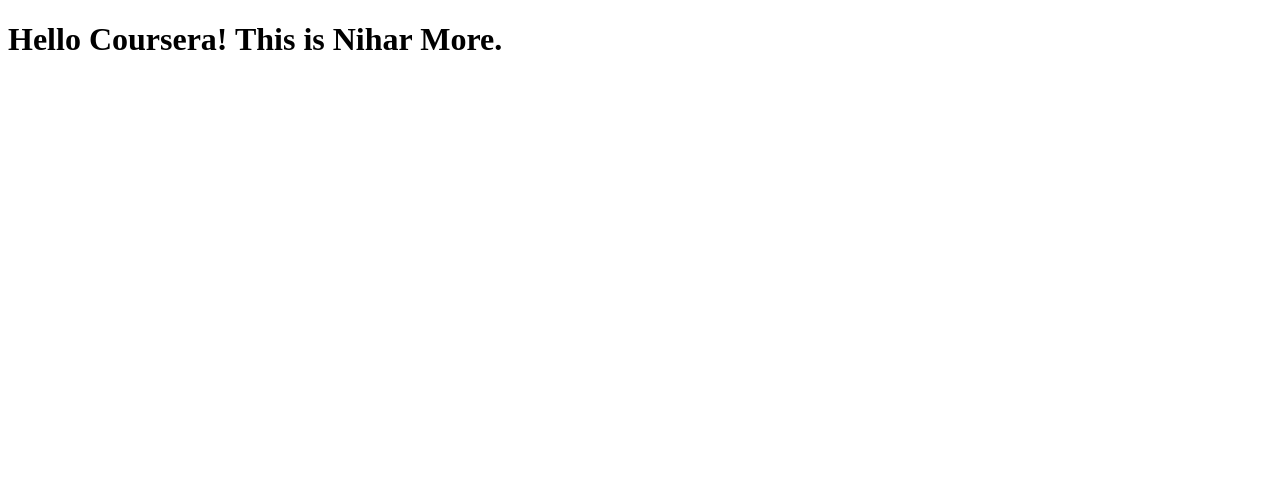
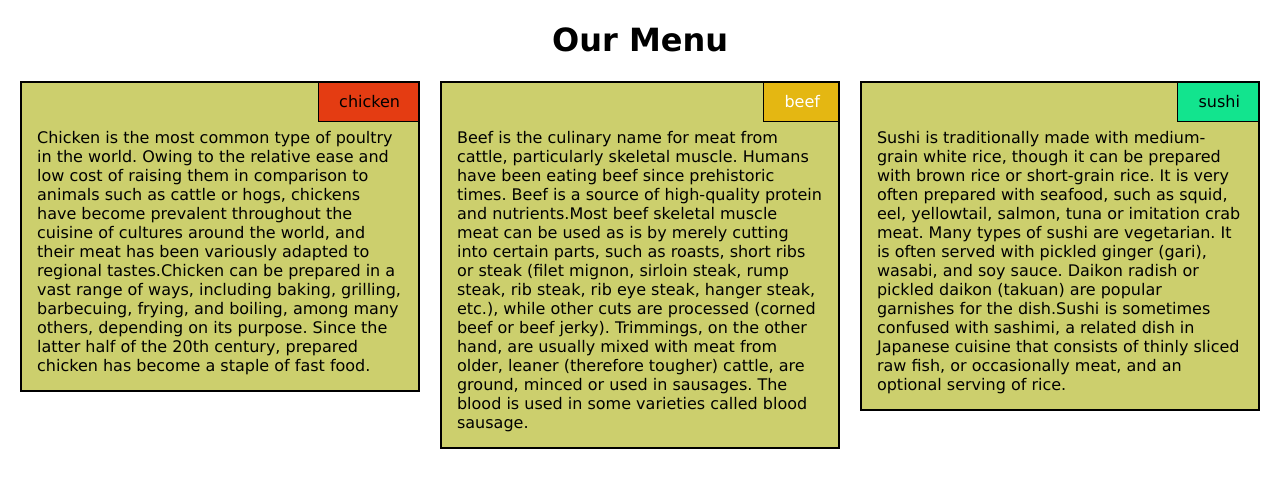
Before and after one commit to nihar-more/module2_soln, a plain HTML site: page module_2_soln/index.html in a window 1280 px wide. Drawn offline with Linux system fonts and the light colour scheme.

Commit message:
Final Soln

```diff
--- /dev/null
+++ b/module_2_soln/css/style.css
@@ -0,0 +1,83 @@
+* {
+    box-sizing: border-box;
+  }
+
+  body {
+    font-family: Verdana, Geneva, sans-serif;
+    margin:0px 10px;
+    padding: 0;
+  }
+
+  h1 {
+    text-align: center;
+  }
+
+  span {
+    position:absolute;
+    right:0;
+    top:0;
+    padding:10px 20px;
+    margin:0;
+  }
+
+  p {
+    margin:30px 0 0 0;
+    padding:15px;
+  }
+
+  #div1 span {
+    background-color:#E43C12;
+    border:1.75px solid black;
+    margin-right: -3px;
+    margin-top: -2px;
+  }
+
+  #div2 span {
+    background-color:#E4B712;
+    border:1.75px solid black;
+    color:white;
+    margin-right: -3px;
+    margin-top: -2px;
+  }
+
+  #div3 span {
+    background-color:#12E48E;
+    border:1.75px solid black;
+    margin-right: -3px;
+    margin-top: -2px;
+  }
+
+  .content {
+    border: 2px solid;
+    background-color:#CCCF6D;
+    overflow: hidden;
+    position: relative;
+  }
+
+  @media (min-width:992px) {
+    .col {
+      float:left;
+      width:33.33%;
+      padding:0 10px;
+    }
+  }
+
+  @media (min-width:768px) and (max-width:991px) {
+    .col {
+      float:left;
+      width:50%;
+      padding:10px;
+    }
+
+    #div3 {
+      float:left;
+      width: 100%;
+      padding:10px;
+    }
+  }
+
+  @media (max-width:767px) {
+    .col {
+      padding:10px;
+    }
+  }
--- a/module_2_soln/index.html
+++ b/module_2_soln/index.html
@@ -1,9 +1,37 @@
-<!DOCTYPE html>
+<!doctype html>
 <html>
-<head>
-	<title>Nihar More.</title>
-</head>
-<body>
-<h1>Hello Coursera! This is Nihar More.</h1>
-</body>
+	<head>
+		<title>Module 2 Soln</title>
+		<meta charset="utf-8">
+		<meta name="viewport" content="width=device-width, initial-scale=1">
+		<link rel="stylesheet" href="css/style.css">
+	</head>
+	<body>
+		<h1>Our Menu</h1>
+
+<!--The Chicken Para-->
+		<div id="div1" class='col'>
+			<div class='content'>
+				<span>chicken</span>
+				<p>Chicken is the most common type of poultry in the world. Owing to the relative ease and low cost of raising them in comparison to animals such as cattle or hogs, chickens have become prevalent throughout the cuisine of cultures around the world, and their meat has been variously adapted to regional tastes.Chicken can be prepared in a vast range of ways, including baking, grilling, barbecuing, frying, and boiling, among many others, depending on its purpose. Since the latter half of the 20th century, prepared chicken has become a staple of fast food.</p>
+			</div>
+		</div>
+
+<!--The Beef Para-->
+		<div id="div2" class='col'>
+			<div class='content'>
+				<span>beef</span>
+				<p>Beef is the culinary name for meat from cattle, particularly skeletal muscle. Humans have been eating beef since prehistoric times. Beef is a source of high-quality protein and nutrients.Most beef skeletal muscle meat can be used as is by merely cutting into certain parts, such as roasts, short ribs or steak (filet mignon, sirloin steak, rump steak, rib steak, rib eye steak, hanger steak, etc.), while other cuts are processed (corned beef or beef jerky). Trimmings, on the other hand, are usually mixed with meat from older, leaner (therefore tougher) cattle, are ground, minced or used in sausages. The blood is used in some varieties called blood sausage.</p>
+			</div>
+		</div>
+
+<!--The Sushi Para-->
+		<div id="div3" class='col'>
+			<div class='content'>
+				<span>sushi</span>
+				<p>Sushi is traditionally made with medium-grain white rice, though it can be prepared with brown rice or short-grain rice. It is very often prepared with seafood, such as squid, eel, yellowtail, salmon, tuna or imitation crab meat. Many types of sushi are vegetarian. It is often served with pickled ginger (gari), wasabi, and soy sauce. Daikon radish or pickled daikon (takuan) are popular garnishes for the dish.Sushi is sometimes confused with sashimi, a related dish in Japanese cuisine that consists of thinly sliced raw fish, or occasionally meat, and an optional serving of rice.</p>
+			</div>
+		</div>
+
+	</body>
 </html>
```
